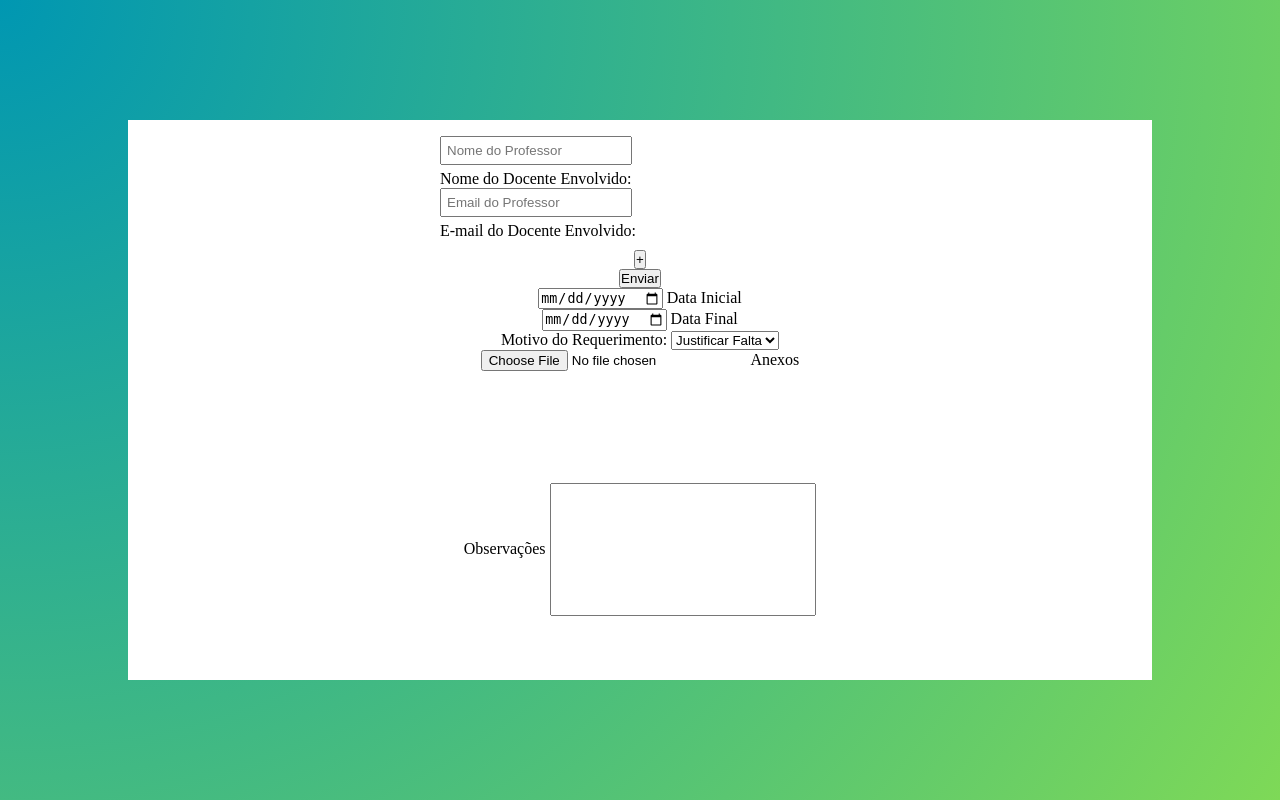
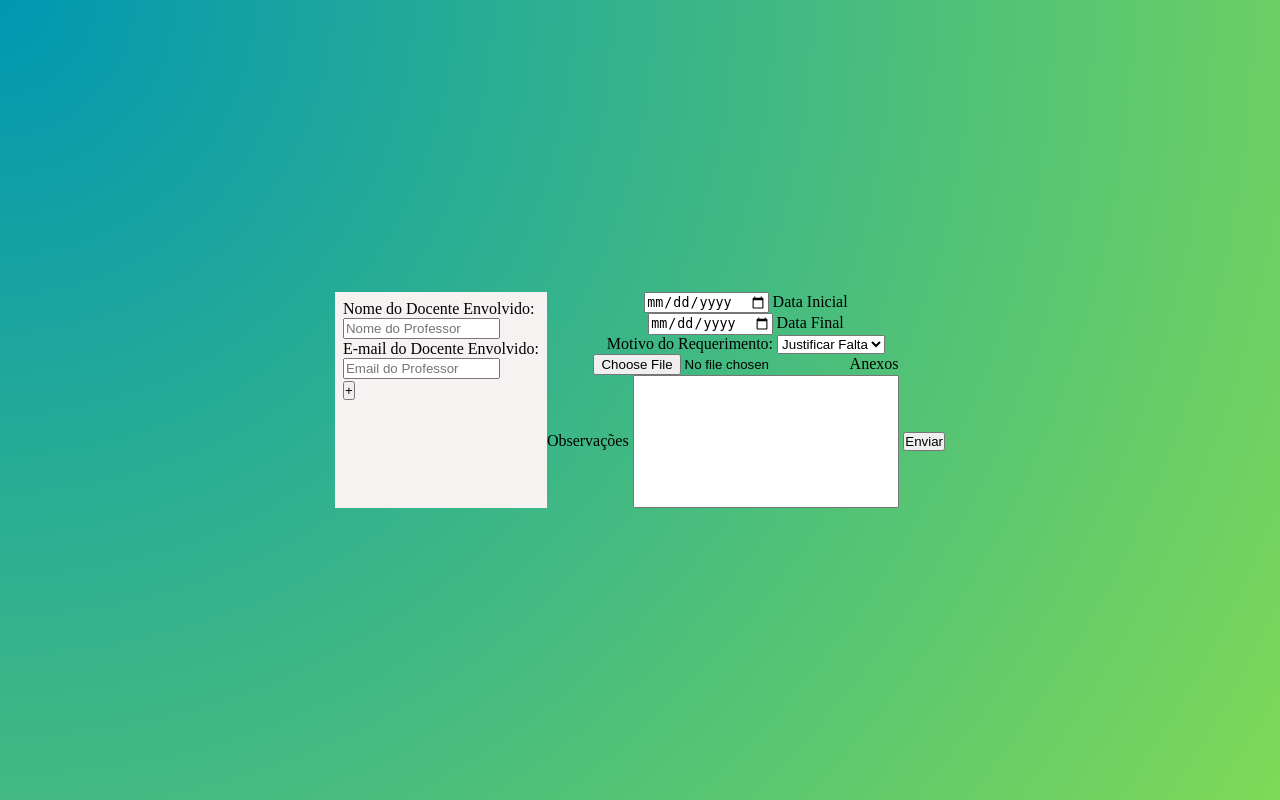
Before and after one commit to IanMRS/PI_Paranhos_Fabinho, a PHP site: page /LOGIN/REQUERIMENTO/novo.html in a window 1280 px wide. Run offline with PHP 8.4, Linux system fonts and the light colour scheme.

Commit message:
css e requerimento

```diff
--- a/PROJETO INTEGRADOR/CSS/style.css
+++ b/PROJETO INTEGRADOR/CSS/style.css
@@ -170,22 +170,20 @@ p{
 /*Novo Requerimento*/
 #novo-requerimento{
   display: flex;
+  flex-direction: row;
+}
+#professores{
+  background: var(--p-14);
+  padding: 0.5em;
+
+}
+#direito-requerimento{
   text-align: center;
-  justify-content: center;
-  background-color: var(--p-17);
-  width: 80%;
-  height: 35em;
-  position: absolute;
-  top: 50%;
-  left: 50%;
-  transform: translate(-50%, -50%);
-  padding: 1em;
 }
-#novo-requerimento input[type="file"]{
-  width: 20em;
-  height: 10em;
-  cursor: pointer;
+.dates{
+  ;
 }
+
 .alter input[type="text"]{
   width: 20em;
   height: 10em;
@@ -196,24 +194,21 @@ p{
   flex-direction: column;
   justify-content: space-between;
   align-items: flex-start;
-  margin-bottom: 10px;
-  width: 25em;
+  width: 100%; /* Altere para ajustar conforme necessário */
 }
 
 .nome-professor,
 .email-professor {
-  width: 48%; /* Largura dos campos (ajuste conforme necessário) */
-  padding: 5px;
-  margin-bottom: 5px; /* Espaçamento entre os campos */
+  width: 80%; /* Largura dos campos (ajuste conforme necessário) */
+  padding: 1px;
+  margin-bottom: 0.1em; /* Espaçamento entre os campos */
 }
 .professor button {
-  position: relative;
-  left: 2em;
-  background-color: var(--p-15); /* Cor do botão (altere conforme necessário) */
-  color: white; /* Cor do texto do botão */
+  background-color: var(--p-15);
+  color: white;
   border: none;
   cursor: pointer;
-  width: 5%; /* Largura do botão*/
+  width: auto; /* Ajuste a largura conforme necessário */
 }
 
 
--- a/PROJETO INTEGRADOR/LOGIN/REQUERIMENTO/novo.html
+++ b/PROJETO INTEGRADOR/LOGIN/REQUERIMENTO/novo.html
@@ -1,5 +1,6 @@
 <!DOCTYPE html>
 <html lang="en">
+
 <head>
     <meta charset="UTF-8">
     <meta name="viewport" content="width=device-width, initial-scale=1.0">
@@ -17,11 +18,12 @@
                 novoCampoProfessor.className = "professor";
 
                 novoCampoProfessor.innerHTML = `
+                <label for="nome-professor">Nome do Docente Envolvido: </label>
                 <input type="text" name="nome-professor[]" class="nome-professor" id="nome-professor" placeholder="Nome do Professor">
-                              <label for="nome-professor">Nome do Docente Envolvido: </label>
 
+                <label for="email-professor">E-mail do Docente Envolvido:</label>
                 <input type="email" name="email-professor[]" class="email-professor" id="email-professor" placeholder="Email do Professor">
-                              <label for="email-professor">E-mail do Docente Envolvido:</label>
+
 
 
                 <button type="button" onclick="removerCampoProfessor(this)">-</button>`;
@@ -37,27 +39,35 @@
         }
     </script>
 </head>
+
 <body>
+
+        <form action="seu_script.php" method="post">
             <div id="novo-requerimento">
-                    <form action="seu_script.php" method="post">
             <div id="professores">
                 <div class="professor">
-                                      <input type="text" name="nome-professor[]" class="nome-professor" id="nome-professor" placeholder="Nome do Professor">
+                    <!-- O campo de nome e email do professor inicial -->
                     <label for="nome-professor">Nome do Docente Envolvido: </label>
+                    <input type="text" name="nome-professor[]" class="nome-professor" id="nome-professor"
+                        placeholder="Nome do Professor">
 
-                                      <input type="email" name="email-professor[]" class="email-professor" id="email-professor" placeholder="Email do Professor">
+
                     <label for="email-professor">E-mail do Docente Envolvido:</label>
-                                      <!-- O campo de nome e email do professor inicial -->
-                                  </div>
+                    <input type="email" name="email-professor[]" class="email-professor" id="email-professor"
+                        placeholder="Email do Professor">
+
+
                 </div>
                 <button type="button" onclick="adicionarCampoProfessor()">+</button>
-                              <br>
-                              <input type="submit" value="Enviar">
-                              <br>
+            </div>
 
+            <div id="direito-requerimento">
+
+
+                <div class="dates">
                     <input id="data-inicial" type="date">
                     <label for="data-inicial">Data Inicial</label>
-                              <br>
+                </div>
                 <input id="data-final" type="date">
                 <label for="data-final">Data Final</label>
                 <br>
@@ -74,10 +84,15 @@
                 <div class="alter">
                     <label for="observacao">Observações</label>
                     <input type="text" name="observacao" id="observacao">
+                <input type="submit" value="Enviar">
+                </div>
             </div>
 
+        </div>
         </form>
-          </div>
+
+
 
 </body>
+
 </html>
```
Lines whose indentation alone changed are shown as unchanged.
